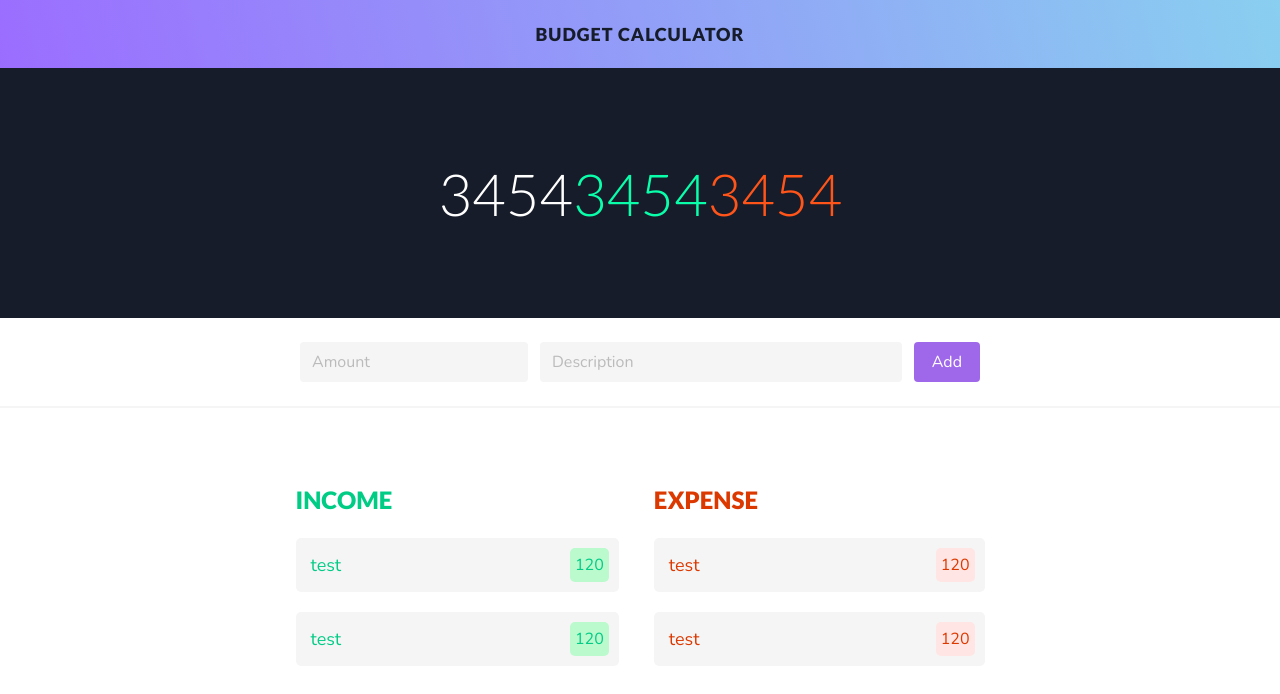
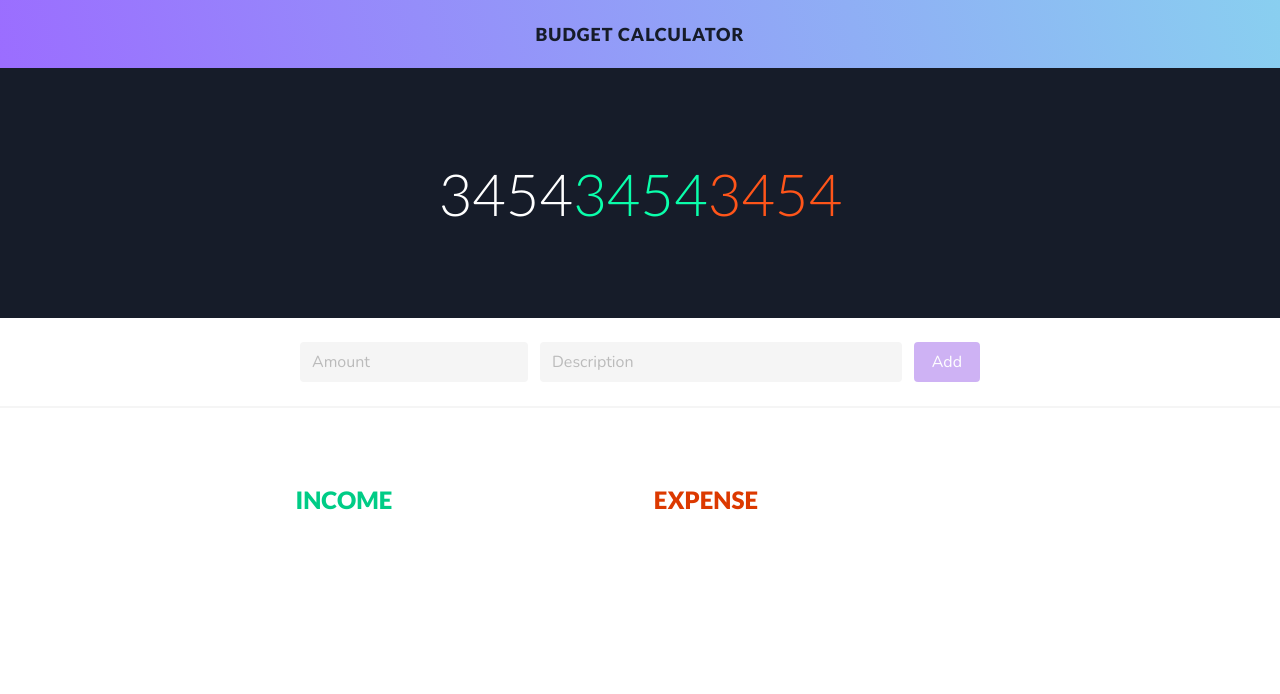
Before and after one commit to taimooralqureshi/budget-calculator-angular, an Angular app: page / in a window 1280 px wide. Shown: the top 694 px of the page. Built offline with nearby package versions, Linux system fonts and the light colour scheme.

Commit message:
add expense and income functionality

```diff
--- a/src/app/add-item-form/add-item-form.component.html
+++ b/src/app/add-item-form/add-item-form.component.html
@@ -1,15 +1,19 @@
-<form action="">
+<form #itemForm='ngForm' (ngSubmit)="onSubmit(itemForm)">
   <div class="field is-horizontal">
     <div class="field-body">
       <div class="field is-narrow">
-        <p class="control"><input type="number" class="input" placeholder='Amount' id=""></p>
+        <p class="control">
+          <input type="number" class="input" placeholder='Amount' name='amount' [ngModel]='item.amount' required>
+        </p>
       </div>
 
       <div class="field">
-        <p class="control"><input type="text" class="input" placeholder='Description' id=""></p>
+        <p class="control">
+          <input type="text" class="input" placeholder='Description' name='desc' [ngModel]='item.desc' required>
+        </p>
       </div>
 
-      <div class="field is-narrow"><button class="button is-primary">Add</button></div>
+      <div class="field is-narrow"><button type="submit" class="button is-primary" [disabled]='!itemForm.valid'>Add</button></div>
     </div>
   </div>
 </form>
--- a/src/app/add-item-form/add-item-form.component.ts
+++ b/src/app/add-item-form/add-item-form.component.ts
@@ -1,5 +1,7 @@
-import { Component, OnInit } from '@angular/core';
-
+import { Component, OnInit, Input, Output, EventEmitter } from '@angular/core';
+import { NgForm } from '@angular/forms';
+import { BudgetItemCardComponent } from '../budget-item-list/budget-item-card/budget-item-card.component';
+import {BudgetItem} from '../../shared/models/budget-item.model';
 @Component({
   selector: 'app-add-item-form',
   templateUrl: './add-item-form.component.html',
@@ -7,9 +9,14 @@
 })
 export class AddItemFormComponent implements OnInit {
 
+  @Input() item: BudgetItem = new BudgetItem('', null);
+  @Output() formItem: EventEmitter<BudgetItem> = new EventEmitter<BudgetItem>();
   constructor() { }
 
   ngOnInit(): void {
   }
 
+  onSubmit(form: NgForm): void {
+    this.formItem.emit(form.value);
+  }
 }
--- a/src/app/app.module.ts
+++ b/src/app/app.module.ts
@@ -1,6 +1,6 @@
 import { BrowserModule } from '@angular/platform-browser';
 import { NgModule } from '@angular/core';
-
+import { FormsModule } from '@angular/forms';
 import { AppRoutingModule } from './app-routing.module';
 import { AppComponent } from './app.component';
 import { MainPageComponent } from './main-page/main-page.component';
@@ -18,7 +18,8 @@
   ],
   imports: [
     BrowserModule,
-    AppRoutingModule
+    AppRoutingModule,
+    FormsModule
   ],
   providers: [],
   bootstrap: [AppComponent]
--- a/src/app/budget-item-list/budget-item-card/budget-item-card.component.html
+++ b/src/app/budget-item-list/budget-item-card/budget-item-card.component.html
@@ -1,10 +1,10 @@
 <div class="root">
-  <div class="budget-item" [ngClass]="{'income': isIncome, 'expense' : !isIncome}">
+  <div class="budget-item" [ngClass]="{'income': item.amount >= 0, 'expense' : item.amount < 0}">
     <div class="description">
-      <p>test</p>
+      <p>{{item.desc}}</p>
     </div>
     <div class="amount">
-      <p>120</p>
+      <p>{{item.amount}}</p>
     </div>
   </div>
   <div class="x-icon"></div>
--- a/src/app/budget-item-list/budget-item-card/budget-item-card.component.ts
+++ b/src/app/budget-item-list/budget-item-card/budget-item-card.component.ts
@@ -1,4 +1,5 @@
 import { Component, OnInit, Input } from '@angular/core';
+import { BudgetItem } from 'src/shared/models/budget-item.model';
 
 @Component({
   selector: 'app-budget-item-card',
@@ -9,6 +10,7 @@
 
 
   @Input() isIncome = false;
+  @Input() item: BudgetItem;
   constructor() { }
 
   ngOnInit(): void {
--- a/src/app/budget-item-list/budget-item-list.component.html
+++ b/src/app/budget-item-list/budget-item-list.component.html
@@ -3,17 +3,21 @@
     <div class="income-column">
       <h1>Income</h1>
       <div class="budget-items">
-        <app-budget-item-card [isIncome]=true></app-budget-item-card>
-        <app-budget-item-card [isIncome]=true></app-budget-item-card>
+        <div *ngFor="let item of budgetItems">
+          <app-budget-item-card [item]='item' *ngIf='item.amount >= 0' [item]=item></app-budget-item-card>
+        </div>
+
       </div>
 
     </div>
     <div class="expense-column">
       <h1>Expense</h1>
       <div class="budget-items">
+        <div *ngFor="let item of budgetItems">
+          <app-budget-item-card *ngIf='item.amount < 0' [item]=item></app-budget-item-card>
+        </div>
 
-        <app-budget-item-card></app-budget-item-card>
-        <app-budget-item-card></app-budget-item-card>
+
 
       </div>
 
--- a/src/app/budget-item-list/budget-item-list.component.ts
+++ b/src/app/budget-item-list/budget-item-list.component.ts
@@ -1,4 +1,5 @@
-import { Component, OnInit } from '@angular/core';
+import { Component, OnInit, Input } from '@angular/core';
+import { BudgetItem } from 'src/shared/models/budget-item.model';
 
 @Component({
   selector: 'app-budget-item-list',
@@ -7,6 +8,7 @@
 })
 export class BudgetItemListComponent implements OnInit {
 
+  @Input() budgetItems: BudgetItem[];
   constructor() { }
 
   ngOnInit(): void {
--- a/src/app/main-page/main-page.component.html
+++ b/src/app/main-page/main-page.component.html
@@ -10,10 +10,10 @@
 
 <section class="add-item-section">
   <div class="add-item-container">
-    <app-add-item-form style="padding: 20px;"></app-add-item-form>
+    <app-add-item-form style="padding: 20px;" (formItem)="addItem($event)"></app-add-item-form>
   </div>
 </section>
 
 <hr style="margin-top: 0;">
 
-<app-budget-item-list></app-budget-item-list>
+<app-budget-item-list [budgetItems]='budgetItems'></app-budget-item-list>
--- a/src/app/main-page/main-page.component.ts
+++ b/src/app/main-page/main-page.component.ts
@@ -1,4 +1,5 @@
 import { Component, OnInit } from '@angular/core';
+import { BudgetItem } from 'src/shared/models/budget-item.model';
 
 @Component({
   selector: 'app-main-page',
@@ -7,9 +8,15 @@
 })
 export class MainPageComponent implements OnInit {
 
+  budgetItems: BudgetItem[] = new Array<BudgetItem>();
   constructor() { }
 
   ngOnInit(): void {
   }
 
+
+  addItem(item) {
+    this.budgetItems.push(item);
+    console.log(this.budgetItems)
+  }
 }
--- /dev/null
+++ b/src/shared/models/budget-item.model.ts
@@ -0,0 +1,3 @@
+export class BudgetItem {
+  constructor(public desc: string, public amount: number) {}
+}
```
